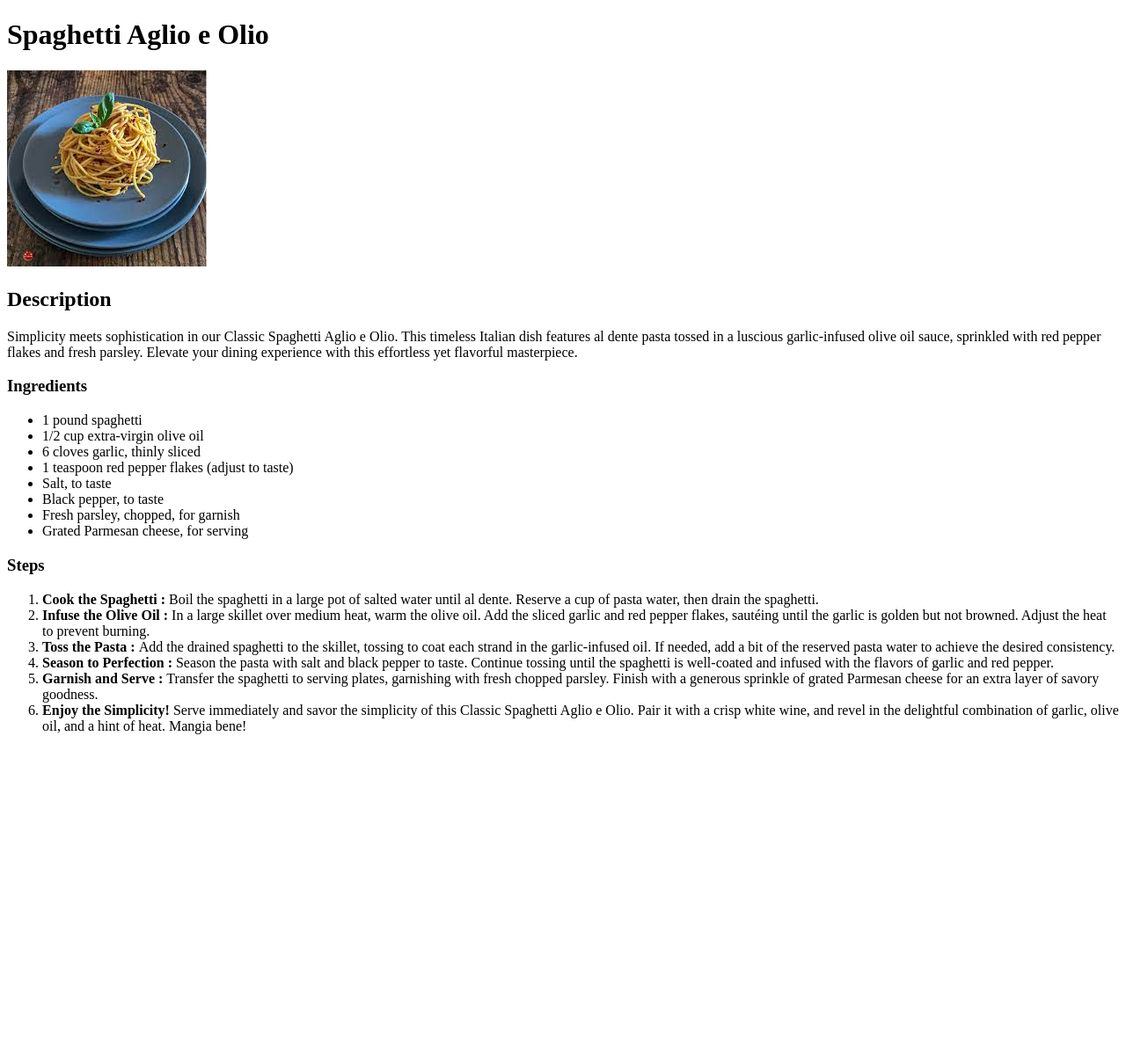
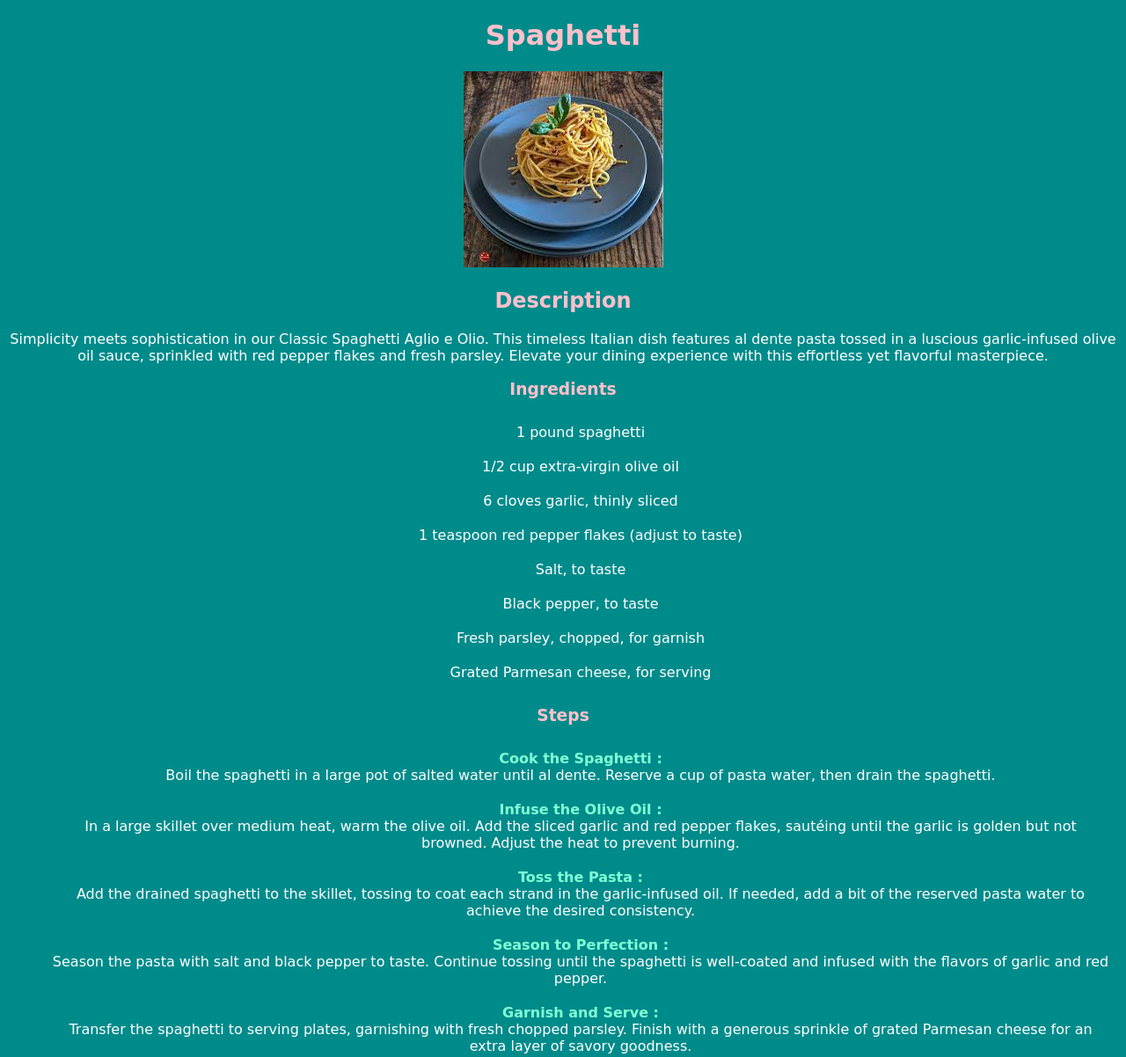
Before and after one commit to Q8641/odin-recipes, a plain HTML site: page recipes/spaghetti.html in a window 1280 px wide. Shown: the top 1202 px of the page at 88% size. Before the commit the page ends 851 px from the top, so only its background shows below. Drawn offline with Linux system fonts and the light colour scheme.

Commit message:
Complete CSS exercises
Completed the exercises of margin and padding,
Comlpeted assignment of adding css to recipe website.

```diff
--- a/recipes/spaghetti.html
+++ b/recipes/spaghetti.html
@@ -4,9 +4,10 @@
   <head>
     <meta charset="utf-8">
     <title>Spaghett-Recipe</title>
+    <link rel="stylesheet" href="../style.css">
   </head>
   <body>
-    <h1>Spaghetti Aglio e Olio</h1>
+    <h1>Spaghetti</h1>
     <img src="../images/spaghetti.jpg" alt="Image of a spaghetti on a blue plate">
     <h2>Description</h2>
     <p>Simplicity meets sophistication in our Classic Spaghetti Aglio e Olio. This
@@ -28,25 +29,25 @@
 
     <h3>Steps</h3>
     <ol>
-        <li><strong>Cook the Spaghetti : </strong>
-            Boil the spaghetti in a large pot of salted water until al dente. Reserve a cup of
-             pasta water, then drain the spaghetti.</li>
-        <li><strong>Infuse the Olive Oil : </strong>
-            In a large skillet over medium heat, warm the olive oil. Add the sliced garlic and
+      <li><strong>Cook the Spaghetti : </strong>
+           <div>Boil the spaghetti in a large pot of salted water until al dente. Reserve a cup of
+             pasta water, then drain the spaghetti.</div></li>
+      <li><strong>Infuse the Olive Oil : </strong>
+            <div>In a large skillet over medium heat, warm the olive oil. Add the sliced garlic and
             red pepper flakes, sautéing until the garlic is golden but not browned. Adjust the
-             heat to prevent burning.</li>
-        <li><strong>Toss the Pasta : </strong>Add the drained spaghetti to the skillet, tossing
+             heat to prevent burning.</div></li>
+      <li><strong>Toss the Pasta : </strong><div>Add the drained spaghetti to the skillet, tossing
              to coat each strand in the garlic-infused oil. If needed, add a bit of the reserved
-              pasta water to achieve the desired consistency.</li>
-        <li><strong>Season to Perfection : </strong>Season the pasta with salt and black pepper to
+              pasta water to achieve the desired consistency.</div></li>
+      <li><strong>Season to Perfection : </strong><div>Season the pasta with salt and black pepper to
              taste. Continue tossing until the spaghetti is well-coated and infused with the flavors
-              of garlic and red pepper.</li>
-        <li><strong>Garnish and Serve : </strong>Transfer the spaghetti to serving plates, garnishing
+              of garlic and red pepper.</div></li>
+      <li><strong>Garnish and Serve : </strong><div>Transfer the spaghetti to serving plates, garnishing
              with fresh chopped parsley. Finish with a generous sprinkle of grated Parmesan cheese for
-              an extra layer of savory goodness.</li>
-        <li><strong> Enjoy the Simplicity! </strong>Serve immediately and savor the simplicity of this
+              an extra layer of savory goodness.</div></li>
+      <li><strong> Enjoy the Simplicity! </strong><div>Serve immediately and savor the simplicity of this
              Classic Spaghetti Aglio e Olio. Pair it with a crisp white wine, and revel in the delightful
-              combination of garlic, olive oil, and a hint of heat. Mangia bene!</li>
+              combination of garlic, olive oil, and a hint of heat. Mangia bene!</div></li>
     </ol>
 
   </body>
--- /dev/null
+++ b/style.css
@@ -0,0 +1,30 @@
+*{
+    font-family: 'Dancing Script', cursive;
+    background-color: darkcyan;
+    text-align: center;
+    color: white;
+}
+
+
+
+
+li{
+    padding: 10px;
+    display: block;
+}
+
+h1, h2, h3{
+    color: pink;
+}
+
+ol li {
+    color: aquamarine;
+}
+
+ol li strong{
+    color: aquamarine;
+}
+
+li div{
+    color: white;
+}
```
Also changed, not shown: index.html (+4 -1 lines), recipes/lasagna.html (+18 -15 lines), recipes/sweet-chicken.html (+15 -14 lines).
